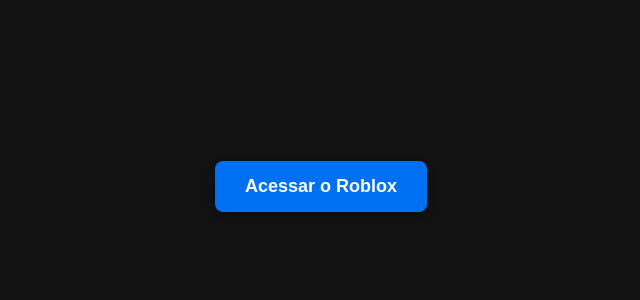
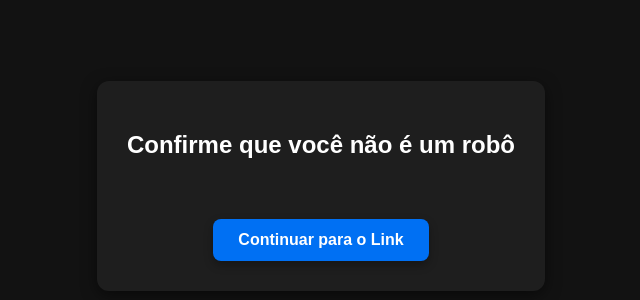
Before and after one commit to Links-OpenPlays/roblox-redirect, a plain HTML site: page index.html in a window 1280 px wide. Shown: the part 214-514 px from the top of the page, without its empty margins (319-959 px from the left). Drawn offline with Linux system fonts and the light colour scheme.

Commit message:
UPDATE [ADD CAPTCHA]

```diff
--- a/index.html
+++ b/index.html
@@ -3,28 +3,43 @@
 <head>
     <meta charset="UTF-8">
     <meta name="viewport" content="width=device-width, initial-scale=1.0">
-    <title>Abrir Roblox</title>
+    <title>Verificação de Segurança - Roblox</title>
+    <!-- Script oficial do reCAPTCHA do Google -->
+    <script src="https://www.google.com/recaptcha/api.js" async defer></script>
     <style>
         body {
             margin: 0;
             height: 100vh;
             display: flex;
+            flex-direction: column;
             justify-content: center;
             align-items: center;
             background-color: #121212;
             font-family: Arial, sans-serif;
+            color: white;
+        }
+        .box {
+            background-color: #1e1e1e;
+            padding: 30px;
+            border-radius: 12px;
+            box-shadow: 0 4px 15px rgba(0, 0, 0, 0.5);
+            display: flex;
+            flex-direction: column;
+            align-items: center;
+            gap: 20px;
         }
         .roblox-link {
             background-color: #0070f3;
             color: white;
-            padding: 15px 30px;
-            font-size: 18px;
+            padding: 12px 25px;
+            font-size: 16px;
             font-weight: bold;
             text-decoration: none;
             border-radius: 8px;
+            border: none;
+            cursor: pointer;
             box-shadow: 0 4px 10px rgba(0, 0, 0, 0.3);
             transition: background-color 0.2s, transform 0.2s;
-            cursor: pointer;
         }
         .roblox-link:hover {
             background-color: #0051bb;
@@ -34,7 +49,28 @@
 </head>
 <body>
 
-    <a href="https://lootdest.org/s?aj7mVFjG" class="roblox-link">Acessar o Roblox</a>
+    <div class="box">
+        <h2>Confirme que você não é um robô</h2>
+
+        <!-- Caixinha do reCAPTCHA com a sua Site Key -->
+        <div class="g-recaptcha" data-sitekey="6LfZvHItAAAAAONdFuJkYHT6HvdYqN7nc5t6_Yia"></div>
+
+        <button onclick="verificarCaptcha()" class="roblox-link">Continuar para o Link</button>
+    </div>
+
+    <script>
+        function verificarCaptcha() {
+            // Pega a resposta gerada pelo reCAPTCHA
+            var resposta = grecaptcha.getResponse();
+
+            if (resposta.length == 0) {
+                alert("Por favor, marque a caixa do reCAPTCHA antes de continuar!");
+            } else {
+                // Se passou pelo CAPTCHA, redireciona para o seu link da Loot Labs/Dest
+                window.location.href = "https://links.lootlabs.gg/s?aj7mVFjG";
+            }
+        }
+    </script>
 
 </body>
 </html>
```
